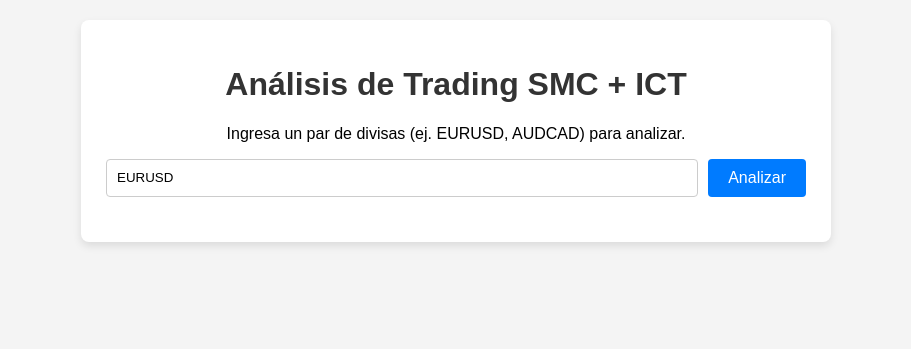
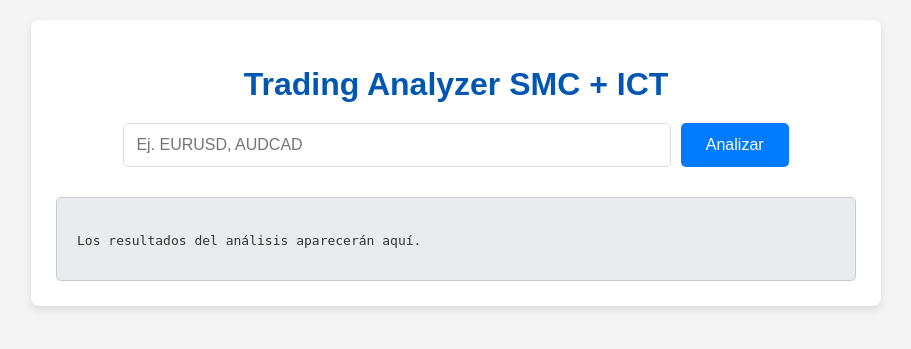
Before and after one commit to LildemonsS5/Trading-ap, a Flask app: page / in a window 1280 px wide. Shown: the top 349 px of the page, without its empty margins (184-1095 px from the left). Run offline with Flask 3, Linux system fonts and the light colour scheme.

Commit message:
Update index.html

```diff
--- a/templates/index.html
+++ b/templates/index.html
@@ -3,16 +3,17 @@
 <head>
     <meta charset="UTF-8">
     <meta name="viewport" content="width=device-width, initial-scale=1.0">
-    <title>Trading Analyzer</title>
+    <title>Trading Analyzer SMC + ICT</title>
     <style>
         body {
             font-family: Arial, sans-serif;
             background-color: #f4f4f4;
             margin: 0;
             padding: 20px;
+            color: #333;
         }
         .container {
-            max-width: 700px;
+            max-width: 800px;
             margin: auto;
             background: white;
             padding: 25px;
@@ -20,194 +21,199 @@
             box-shadow: 0 4px 8px rgba(0,0,0,0.1);
         }
         h1, h2, h3 {
-            color: #333;
+            color: #0056b3;
             text-align: center;
+            margin-bottom: 20px;
         }
         .input-group {
             display: flex;
             gap: 10px;
-            margin-bottom: 20px;
+            margin-bottom: 30px;
+            justify-content: center;
         }
-        .input-group input {
-            flex-grow: 1;
-            padding: 10px;
-            border-radius: 4px;
-            border: 1px solid #ccc;
+        .input-group input[type="text"] {
+            flex-grow: 0.7;
+            padding: 12px;
+            border: 1px solid #ddd;
+            border-radius: 5px;
+            font-size: 16px;
         }
         .input-group button {
-            padding: 10px 20px;
+            padding: 12px 25px;
             background-color: #007bff;
             color: white;
             border: none;
-            border-radius: 4px;
+            border-radius: 5px;
             cursor: pointer;
             font-size: 16px;
+            transition: background-color 0.3s ease;
         }
         .input-group button:hover {
             background-color: #0056b3;
         }
-        #loading {
-            text-align: center;
-            font-size: 1.2em;
-            color: #666;
-            margin: 20px 0;
+        .result-section {
+            background-color: #e9ecef;
+            padding: 20px;
+            border-radius: 5px;
+            margin-top: 20px;
+            font-family: monospace;
+            line-height: 1.6;
+            border: 1px solid #ccc;
         }
-        #results {
-            margin-top: 20px;
-        }
-        .result-box {
-            background-color: #e9ecef;
-            border-radius: 6px;
-            padding: 15px;
+        .result-section h3 {
+            text-align: left;
+            color: #0056b3;
+            margin-top: 0;
+            border-bottom: 1px solid #0056b3;
+            padding-bottom: 5px;
             margin-bottom: 15px;
         }
-        .result-box h3 {
-            margin-top: 0;
-            color: #555;
+        .result-section p {
+            margin-bottom: 8px;
+        }
+        .result-section strong {
+            color: #000;
+        }
+        .error-message {
+            color: red;
+            font-weight: bold;
+            text-align: center;
+            padding: 10px;
+            background-color: #ffe0e0;
+            border-radius: 5px;
+        }
+        .recommendation {
             font-size: 1.2em;
-            text-align: left;
+            font-weight: bold;
+            text-align: center;
+            padding: 15px;
+            margin-top: 20px;
+            border-radius: 5px;
         }
-        .recommendation-action {
-            font-weight: bold;
-            font-size: 1.5em;
+        .recommendation.buy {
+            background-color: #d4edda;
+            color: #155724;
         }
-        .sell {
-            color: red;
+        .recommendation.sell {
+            background-color: #f8d7da;
+            color: #721c24;
         }
-        .buy {
-            color: green;
+        .recommendation.hold {
+            background-color: #fff3cd;
+            color: #856404;
         }
-        .hold {
-            color: gray;
+        .level-item {
+            margin-bottom: 15px;
+            padding-bottom: 10px;
+            border-bottom: 1px dashed #ccc;
         }
-        .info-item {
-            margin: 5px 0;
-        }
-        .info-item strong {
-            display: inline-block;
-            width: 150px;
+        .level-item:last-child {
+            border-bottom: none;
+            margin-bottom: 0;
+            padding-bottom: 0;
         }
     </style>
 </head>
 <body>
-
     <div class="container">
-    <h1>Análisis de Trading SMC + ICT</h1>
-    <p style="text-align: center;">Ingresa un par de divisas (ej. EURUSD, AUDCAD) para analizar.</p>
-
+        <h1>Trading Analyzer SMC + ICT</h1>
         <div class="input-group">
-        <input type="text" id="symbol-input" placeholder="Ej: EURUSD" value="EURUSD">
-        <button id="analyze-button">Analizar</button>
+            <input type="text" id="symbolInput" placeholder="Ej. EURUSD, AUDCAD">
+            <button onclick="analyzeSymbol()">Analizar</button>
         </div>
-
-    <div id="loading" style="display:none;">
-        <p>Analizando, por favor espera...</p>
-    </div>
-
-    <div id="results">
+        <div class="result-section" id="result">
+            <p>Los resultados del análisis aparecerán aquí.</p>
         </div>
     </div>
 
     <script>
-    document.getElementById('analyze-button').addEventListener('click', async () => {
-        const symbol = document.getElementById('symbol-input').value.toUpperCase();
-        const resultsDiv = document.getElementById('results');
-        const loadingDiv = document.getElementById('loading');
-
-        if (!symbol) {
-            resultsDiv.innerHTML = '<p style="color: red; text-align: center;">Por favor, ingresa un símbolo.</p>';
-            return;
-        }
-
-        loadingDiv.style.display = 'block';
-        resultsDiv.innerHTML = '';
+        async function analyzeSymbol() {
+            const symbol = document.getElementById("symbolInput").value;
+            const resultDiv = document.getElementById("result");
+            resultDiv.innerHTML = `<p>Analizando ${symbol.toUpperCase()}...</p>`;
 
             try {
-            const response = await fetch('/analyze', {
-                method: 'POST',
-                headers: { 'Content-Type': 'application/json' },
-                body: JSON.stringify({ symbol: symbol })
+                const response = await fetch("/analyze", {
+                    method: "POST",
+                    headers: {
+                        "Content-Type": "application/json",
+                    },
+                    body: JSON.stringify({ symbol: symbol }),
                 });
 
                 const data = await response.json();
 
-            loadingDiv.style.display = 'none';
-
-            if (data.status === 'error') {
-                resultsDiv.innerHTML = `<div class="result-box"><h3 style="color: red;">Error en el Servidor</h3><pre>${data.message}</pre></div>`;
-                return;
+                if (response.ok) {
+                    displayResults(data);
+                } else {
+                    resultDiv.innerHTML = `<p class="error-message">Error: ${data.error || "Error desconocido"}</p>`;
+                }
+            } catch (error) {
+                resultDiv.innerHTML = `<p class="error-message">Error de red: ${error.message}</p>`;
+            }
         }
 
-            const getActionClass = (action) => {
-                if (action.includes('SELL')) return 'sell';
-                if (action.includes('BUY')) return 'buy';
-                return 'hold';
-            };
+        function displayResults(data) {
+            const resultDiv = document.getElementById("result");
+            let htmlContent = ``;
 
-            let reactionLevelsHtml = data.reaction_levels.length > 0 ?
-                data.reaction_levels.map(level => `
-                    <div class="info-item">
-                        <strong>- ${level.action} @ ${level.price.toFixed(5)}</strong>
-                        <p>${level.reason} (Confianza: ${level.confidence}%)</p>
-                    </div>
-                `).join('')
-                : '<p>No se encontraron niveles de reacción de alta probabilidad.</p>';
+            // Resumen del Análisis
+            htmlContent += `<h3>Resumen del Análisis</h3>`;
+            htmlContent += `<p><strong>Símbolo:</strong> ${data.symbol}</p>`;
+            htmlContent += `<p><strong>Hora del Análisis:</strong> ${data.analysis_time}</p>`;
+            htmlContent += `<p><strong>Precio Actual:</strong> ${data.current_price.toFixed(5)}</p>`;
 
-            resultsDiv.innerHTML = `
-                <div class="result-box">
-                    <h3>Resumen del Análisis</h3>
-                    <div class="info-item"><strong>Símbolo:</strong> ${data.symbol}</div>
-                    <div class="info-item"><strong>Hora del Análisis:</strong> ${data.analysis_time}</div>
-                    <div class="info-item"><strong>Precio Actual:</strong> ${data.current_price.toFixed(5)}</div>
-                </div>
+            // Recomendación Final
+            const recAction = data.recommendation.action.toLowerCase();
+            htmlContent += `<h3 style="margin-top: 25px;">Recomendación Final</h3>`;
+            htmlContent += `<div class="recommendation ${recAction.includes('buy') ? 'buy' : recAction.includes('sell') ? 'sell' : 'hold'}">`;
+            htmlContent += `<p><strong>Acción:</strong> ${data.recommendation.action}</p>`;
+            if (data.recommendation.entry_zone) {
+                htmlContent += `<p><strong>Zona de Entrada:</strong> ${data.recommendation.entry_zone}</p>`;
+            }
+            htmlContent += `<p><strong>Confianza:</strong> ${data.recommendation.confidence.toFixed(0)}%</p>`;
+            htmlContent += `<p><strong>Razón:</strong> ${data.recommendation.reason}</p>`;
+            htmlContent += `</div>`;
 
-                <div class="result-box">
-                    <h3>Recomendación Final</h3>
-                    <div class="info-item">
-                        <strong>Acción:</strong>
-                        <span class="recommendation-action ${getActionClass(data.recommendation.action)}">
-                            ${data.recommendation.action}
-                        </span>
-                    </div>
-                    <div class="info-item">
-                        <strong>Confianza:</strong> ${data.recommendation.confidence}%
-                    </div>
-                    <div class="info-item">
-                        <strong>Motivo:</strong> ${data.recommendation.reason}
-                    </div>
-                </div>
+            // Contexto ICT
+            htmlContent += `<h3 style="margin-top: 25px;">Contexto SMC + ICT</h3>`;
+            htmlContent += `<p><strong>Kill Zone Activa:</strong> ${data.active_kill_zone.is_active ? data.active_kill_zone.name + ' (Prioridad: ' + data.active_kill_zone.priority.toUpperCase() + ')' : 'Ninguna'}</p>`;
+            if (data.premium_discount_zones.equilibrium) {
+                htmlContent += `<p><strong>Rango de Trading (15min):</strong> ${data.premium_discount_zones.range_low.toFixed(5)} - ${data.premium_discount_zones.range_high.toFixed(5)}</p>`;
+                htmlContent += `<p><strong>Equilibrio (50%):</strong> ${data.premium_discount_zones.equilibrium.toFixed(5)}</p>`;
+                let pos = "";
+                if (data.current_price > data.premium_discount_zones.premium_start) {
+                    pos = "PREMIUM (Ventas)";
+                } else if (data.current_price < data.premium_discount_zones.discount_end) {
+                    pos = "DISCOUNT (Compras)";
+                } else {
+                    pos = "EQUILIBRIUM";
+                }
+                htmlContent += `<p><strong>Posición Actual:</strong> Zona ${pos}</p>`;
+            } else {
+                htmlContent += `<p><strong>Zonas Premium/Discount:</strong> No se pudo determinar el rango.</p>`;
+            }
 
-                <div class="result-box">
-                    <h3>Contexto SMC + ICT</h3>
-                    <div class="info-item">
-                        <strong>Tendencia (1min):</strong> ${data.structure_1min.trend.toUpperCase()}
-                    </div>
-                    <div class="info-item">
-                        <strong>BOS:</strong> ${data.structure_1min.bos ? 'Sí' : 'No'} |
-                        <strong>CHoCH:</strong> ${data.structure_1min.choch ? 'Sí' : 'No'}
-                    </div>
-                    <hr style="margin: 10px 0;">
-                    <div class="info-item">
-                        <strong>Kill Zone Activa:</strong> ${data.active_kill_zone.is_active ? data.active_kill_zone.name : 'Ninguna'}
-                    </div>
-                    <div class="info-item">
-                        <strong>Zona P/D:</strong> ${data.premium_discount_zones.current_zone.toUpperCase()}
-                        <p style="margin: 5px 0 0 155px;">(Rango: ${data.premium_discount_zones.range_low.toFixed(5)} - ${data.premium_discount_zones.range_high.toFixed(5)})</p>
-                    </div>
-                </div>
+            // Estructura SMC (1min)
+            htmlContent += `<h3 style="margin-top: 25px;">Estructura SMC (1min)</h3>`;
+            htmlContent += `<p><strong>Tendencia:</strong> ${data.structure_1min.trend.toUpperCase()} | <strong>BOS:</strong> ${data.structure_1min.bos} | <strong>CHoCH:</strong> ${data.structure_1min.choch} | <strong>Señal:</strong> ${data.structure_1min.signal || 'None'}</p>`;
 
-                <div class="result-box">
-                    <h3>Niveles de Reacción de Alta Probabilidad</h3>
-                    ${reactionLevelsHtml}
-                </div>
-            `;
-        } catch (error) {
-            loadingDiv.style.display = 'none';
-            resultsDiv.innerHTML = `<div class="result-box"><h3 style="color: red;">Error de Conexión</h3><p>No se pudo conectar con el servidor. Verifica el estado de la aplicación.</p></div>`;
-            console.error('Error:', error);
+            // Niveles de Reacción (1min)
+            htmlContent += `<h3 style="margin-top: 25px;">Niveles de Reacción (1min)</h3>`;
+            if (data.reaction_levels && data.reaction_levels.length > 0) {
+                data.reaction_levels.forEach((level, index) => {
+                    htmlContent += `<div class="level-item">`;
+                    htmlContent += `<p><strong>${index + 1}. ${level.action} @ ${level.price.toFixed(5)}</strong> (Confianza: ${level.confidence.toFixed(0)}%)</p>`;
+                    htmlContent += `<p><strong>Distancia:</strong> ${level.distance_pips.toFixed(1)} pips | <strong>Frescura:</strong> ${level.freshness.toFixed(1)} min</p>`;
+                    htmlContent += `<p><strong>Razón:</strong> ${level.reason}</p>`;
+                    htmlContent += `</div>`;
+                });
+            } else {
+                htmlContent += `<p>No se encontraron niveles de reacción cercanos con alta confluencia.</p>`;
             }
-    });
+
+            resultDiv.innerHTML = htmlContent;
+        }
     </script>
-
 </body>
     </html>
```
Lines whose indentation alone changed are shown as unchanged.
